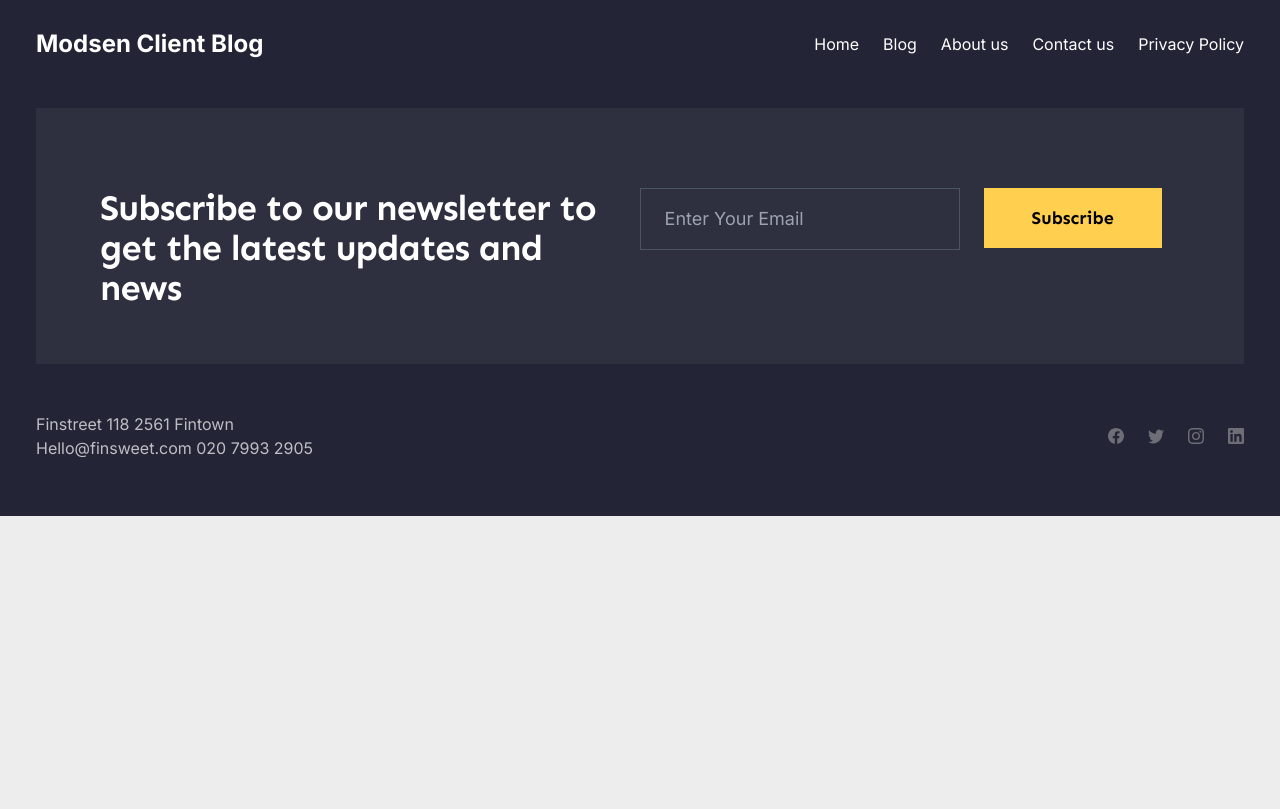
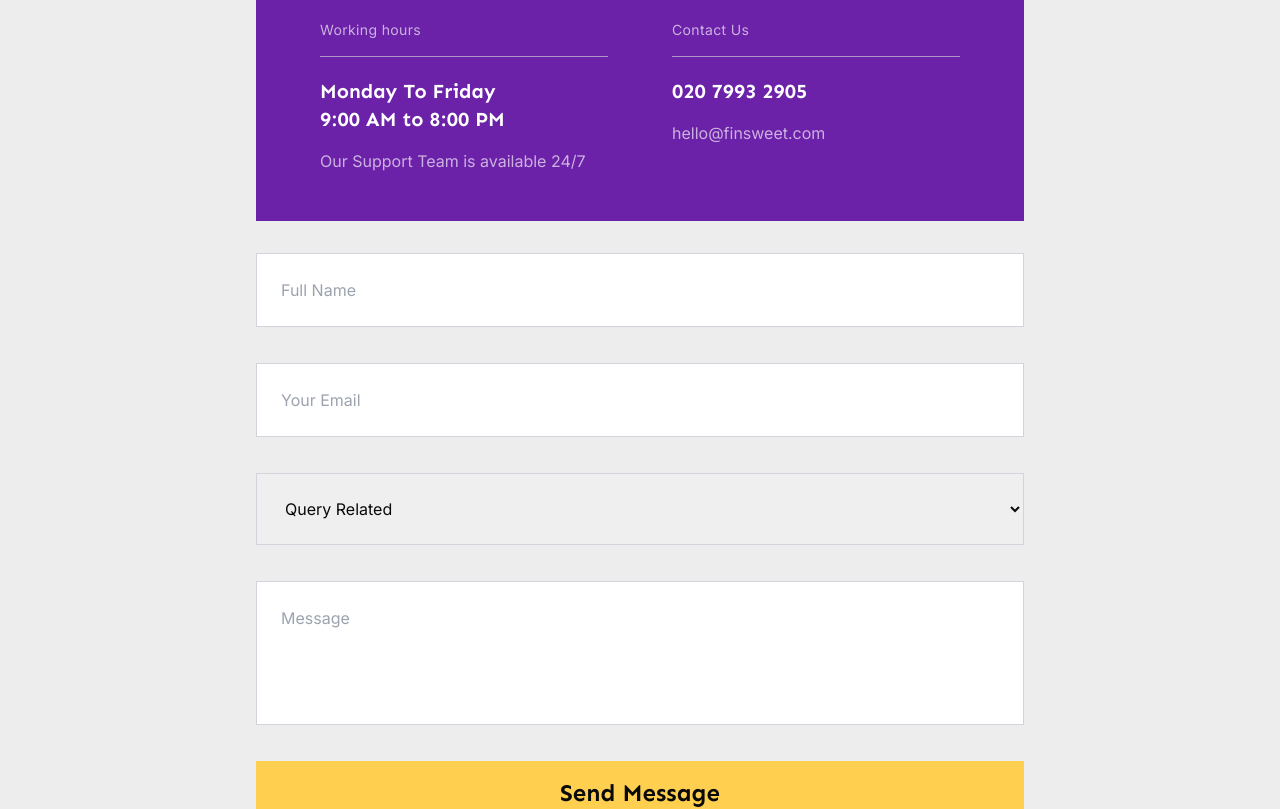
Before and after one commit to divineDuckk/Modsen-Client-Blog, a Next.js app: page /contact in a window 1280 px wide. Shown: the part 460-1269 px from the top of the page. Before the commit the page ends 976 px from the top, so only its background shows below. Built offline with nearby package versions, Linux system fonts and the light colour scheme.

Commit message:
feat: add form

```diff
--- a/env.d.ts
+++ b/env.d.ts
@@ -3,5 +3,6 @@ declare namespace NodeJS {
     NEXT_PUBLIC_EMAILJS_SERVICE_ID: string;
     NEXT_PUBLIC_EMAILJS_TEMPLATE_ID: string;
     NEXT_PUBLIC_EMAILJS_KEY: string;
+    NEXT_PUBLIC_EMAILJS_SECOND_TEMPLATE_ID: string;
   }
 }
--- a/src/app/contact/page.tsx
+++ b/src/app/contact/page.tsx
@@ -1,4 +1,5 @@
-import { heading1 } from "@/app/classes";
+import { heading1, heading5 } from "@/app/classes";
+import { ContactForm } from "@/components/ContactForm";
 
 export default function Contact() {
   return (
@@ -15,9 +16,29 @@ export default function Contact() {
             ad minim.
           </p>
         </div>
-        <div className="w-full">
-          <div></div>
+        <div className="w-full bg-purple-800 flex text-white justify-evenly mb-8">
+          <div className="w-full max-w-72 my-12 ">
+            <p className="text-sm font-normal opacity-65 w-full border-b border-solid border-gray-300 pb-4 mb-5 tracking-wide">
+              Working hours
+            </p>
+            <h2 className={`${heading5} mb-4 max-w-52`}>
+              Monday To Friday 9:00 AM to 8:00 PM
+            </h2>
+            <p className="text-base font-normal opacity-65 ">
+              Our Support Team is available 24/7
+            </p>
+          </div>
+          <div className="w-full max-w-72 my-12">
+            <p className="text-sm font-normal opacity-65 w-full border-b border-solid border-gray-300 pb-4 mb-5 tracking-wide">
+              Contact Us
+            </p>
+            <h2 className={`${heading5} mb-4 max-w-52`}>020 7993 2905</h2>
+            <p className="text-base font-normal opacity-65 ">
+              hello@finsweet.com
+            </p>
+          </div>
         </div>
+        <ContactForm />
       </div>
     </main>
   );
--- a/src/app/globals.css
+++ b/src/app/globals.css
@@ -26,7 +26,6 @@
 body {
   color: var(--foreground);
   background: var(--background);
-  font-family: Arial, Helvetica, sans-serif;
 }
 
 @layer utilities {
@@ -34,3 +33,6 @@ body {
     text-wrap: balance;
   }
 }
+.hidden-visibility {
+  @apply invisible;
+}
--- a/src/app/layout.tsx
+++ b/src/app/layout.tsx
@@ -1,12 +1,13 @@
+import { Inter } from "@next/font/google";
 import type { Metadata } from "next";
 import { twMerge } from "tailwind-merge";
 
 import { Footer } from "@/components/Footer";
 import { Header } from "@/components/Header";
 
-import { inter } from "./fonts";
+import "./globals.css";
 
-import "./globals.css";
+const inter = Inter({ subsets: ["latin"] });
 
 export const metadata: Metadata = {
   title: "Modsen Client Blog",
@@ -19,7 +20,8 @@ export default function RootLayout({
   children: React.ReactNode;
 }>) {
   const bodyClass = twMerge(
-    `antialiased flex flex-col justify-center ${inter.className}`,
+    `antialiased flex flex-col justify-center`,
+    inter.className,
   );
   return (
     <html lang="en">
--- /dev/null
+++ b/src/components/ContactForm/constants.ts
@@ -0,0 +1,21 @@
+import { object, string } from "yup";
+
+export const QUERY_RALATED = [
+  "Techninical issues",
+  "Perfomance issues",
+  "Internalization issues",
+];
+export const contactFormSchema = object().shape({
+  email: string().email("Invalid email format").required("Email is required"),
+  name: string()
+    .required("Full Name is required")
+    .min(3, "Minimum 3 symbols")
+    .max(50, "Maximum 50 symbold"),
+  selectedValue: string()
+    .required("Please select a query")
+    .not(["Query Related"], "Please select a query"),
+  message: string()
+    .required("Message is required")
+    .min(5, "Minimum 5 symblos")
+    .max(100, "Maximum 100 symbols"),
+});
--- /dev/null
+++ b/src/components/ContactForm/index.tsx
@@ -0,0 +1,191 @@
+"use client";
+
+import emailjs from "emailjs-com";
+import { ChangeEvent, useState } from "react";
+import { twMerge } from "tailwind-merge";
+import { ValidationError } from "yup";
+
+import { heading4 } from "@/app/classes";
+import { returnEmailStatusMsg } from "@/utils/functions/returnEmailStatusMsg";
+
+import { contactFormSchema, QUERY_RALATED } from "./constants";
+
+export const ContactForm = () => {
+  const [name, setName] = useState("");
+  const [email, setEmail] = useState("");
+  const [selectedValue, setSelectedValue] = useState("");
+  const [message, setMessage] = useState("");
+  const [errors, setErrors] = useState<Record<string, string>>({});
+  const [sending, setSending] = useState(false);
+  const [success, setSuccess] = useState(false);
+
+  const handleSelect = (event: ChangeEvent<HTMLSelectElement>) => {
+    setSelectedValue(event.target.value);
+  };
+
+  const handleEmailChange = (event: ChangeEvent<HTMLInputElement>) => {
+    setEmail(event.target.value);
+  };
+
+  const handleNameChange = (event: ChangeEvent<HTMLInputElement>) => {
+    setName(event.target.value);
+  };
+
+  const handleMessageChange = (event: ChangeEvent<HTMLTextAreaElement>) => {
+    setMessage(event.target.value);
+  };
+
+  const validate = () => {
+    const data = {
+      name,
+      email,
+      selectedValue,
+      message,
+    };
+    try {
+      contactFormSchema.validateSync(data, { abortEarly: false });
+      setErrors({});
+      return true;
+    } catch (err) {
+      if (err instanceof ValidationError) {
+        const validationErrors: Record<string, string> = {};
+        err.inner.forEach((error: ValidationError) => {
+          validationErrors[error.path!] = error.message;
+        });
+        setErrors(validationErrors);
+      }
+      return false;
+    }
+  };
+
+  const handleSubmit = (event: React.FormEvent) => {
+    event.preventDefault();
+    if (!validate()) return;
+    setSending(true);
+    setSuccess(false);
+    emailjs
+      .send(
+        process.env.NEXT_PUBLIC_EMAILJS_SERVICE_ID,
+        process.env.NEXT_PUBLIC_EMAILJS_SECOND_TEMPLATE_ID,
+        {
+          name,
+          email,
+          query: selectedValue,
+          message,
+        },
+        process.env.NEXT_PUBLIC_EMAILJS_KEY,
+      )
+      .then(
+        () => {
+          setSending(false);
+          setEmail("");
+          setMessage("");
+          setSelectedValue("");
+          setName("");
+          setSuccess(true);
+        },
+        () => {
+          setSending(false);
+          setSuccess(false);
+        },
+      );
+  };
+
+  return (
+    <form onSubmit={handleSubmit} className="flex flex-col mb-16">
+      <input
+        type="text"
+        value={name}
+        onChange={handleNameChange}
+        className={twMerge(
+          `p-6 text-charcoalBlue border border-solid border-gray-300`,
+          `${errors.name && "border-red-500"}`,
+        )}
+        placeholder="Full Name"
+        disabled={success}
+      />
+      <p
+        className={twMerge(
+          "text-red-500 text-sm min-h-5",
+          `${errors.name ? "visible" : "hidden-visibility"}`,
+        )}
+      >
+        {errors.name}
+      </p>
+
+      <input
+        type="text"
+        value={email}
+        onChange={handleEmailChange}
+        className={twMerge(
+          `p-6 text-charcoalBlue border border-solid border-gray-300 mt-4`,
+          `${errors.name && "border-red-500"}`,
+        )}
+        placeholder="Your Email"
+        disabled={success}
+      />
+      <p
+        className={twMerge(
+          "text-red-500 text-sm min-h-5",
+          `${errors.email ? "visible" : "hidden-visibility"}`,
+        )}
+      >
+        {errors.email}
+      </p>
+
+      <select
+        value={selectedValue}
+        onChange={handleSelect}
+        className={twMerge(
+          `p-6 text-charcoalBlue border border-solid border-gray-300 cursor-pointer mt-4`,
+          `${errors.selectedValue && "border-red-500"}`,
+        )}
+        disabled={success}
+      >
+        <option value="" disabled>
+          Query Related
+        </option>
+        {QUERY_RALATED.map((query) => (
+          <option key={query} value={query}>
+            {query}
+          </option>
+        ))}
+      </select>
+      <p
+        className={twMerge(
+          "text-red-500 text-sm min-h-5",
+          `${errors.selectedValue ? "visible" : "hidden-visibility"}`,
+        )}
+      >
+        {errors.selectedValue}
+      </p>
+
+      <textarea
+        value={message}
+        onChange={handleMessageChange}
+        className={twMerge(
+          `p-6 text-charcoalBlue border border-solid border-gray-300 min-h-36 appearance-none resize-none mt-4`,
+          `${errors.message && "border-red-500"}`,
+        )}
+        placeholder="Message"
+        disabled={success}
+      />
+      <p
+        className={twMerge(
+          "text-red-500 text-sm min-h-5",
+          `${errors.message ? "visible" : "hidden-visibility"}`,
+        )}
+      >
+        {errors.message}
+      </p>
+
+      <button
+        type="submit"
+        className={twMerge(heading4, "bg-goldenYellow py-4 mt-4")}
+        disabled={sending || success}
+      >
+        {returnEmailStatusMsg(sending, success, "Send Message")}
+      </button>
+    </form>
+  );
+};
--- a/src/components/Footer/EmailSendler/EmailLogicBlock/index.tsx
+++ b/src/components/Footer/EmailSendler/EmailLogicBlock/index.tsx
@@ -35,7 +35,7 @@ export const EmailLogicBlock = () => {
       return true;
     } catch (err) {
       if (err instanceof ValidationError) {
-        const newErrors: { email?: string } = {};
+        const newErrors: ErrorsState = {};
         err.inner.forEach((error) => {
           if (error.path === "email") {
             newErrors.email = error.message;
--- a/src/utils/functions/returnEmailStatusMsg.ts
+++ b/src/utils/functions/returnEmailStatusMsg.ts
@@ -1,5 +1,9 @@
-export const returnEmailStatusMsg = (sending: boolean, success: boolean) => {
+export const returnEmailStatusMsg = (
+  sending: boolean,
+  success: boolean,
+  initialMsg = "Subscribe",
+) => {
   if (sending) return "Sending...";
   else if (success) return "Success";
-  else return "Subscribe";
+  else return initialMsg;
 };
```
Also changed, not shown: 1 other file (tests, documents, lock files or other folders).
